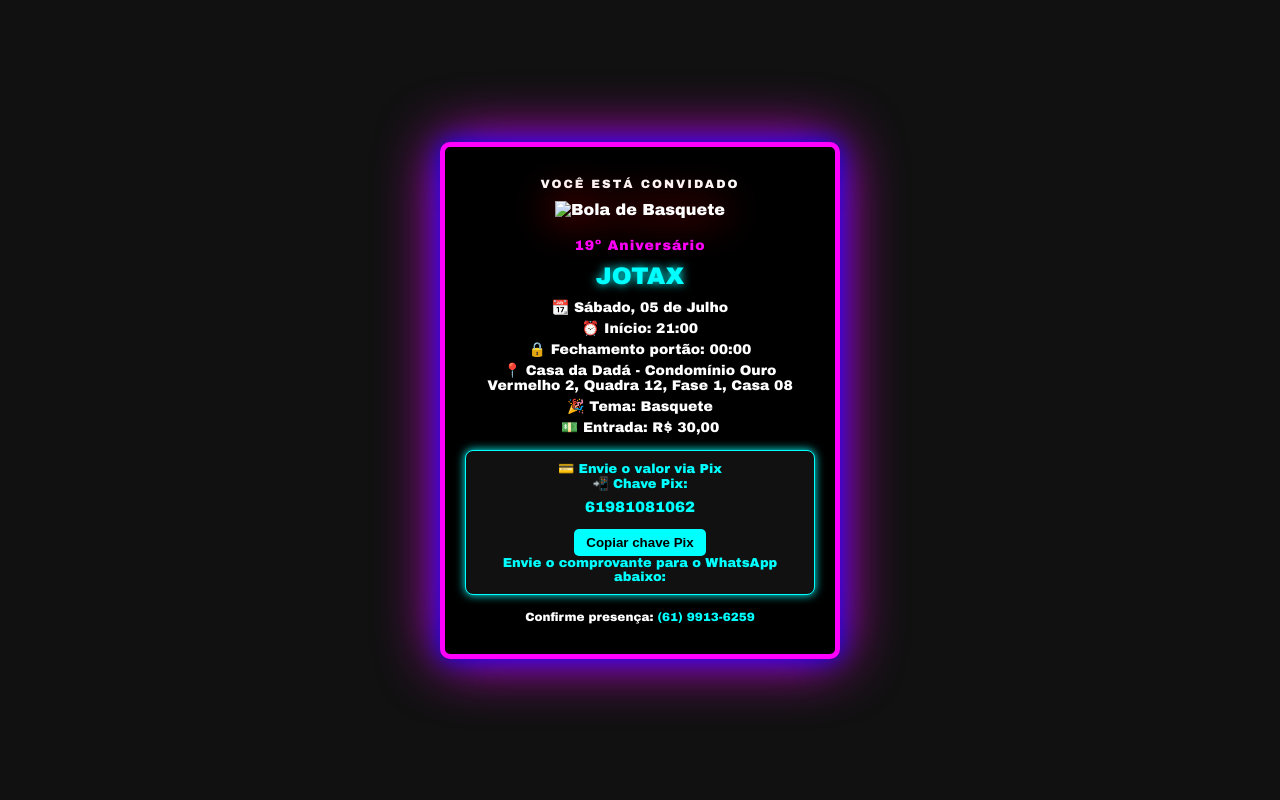
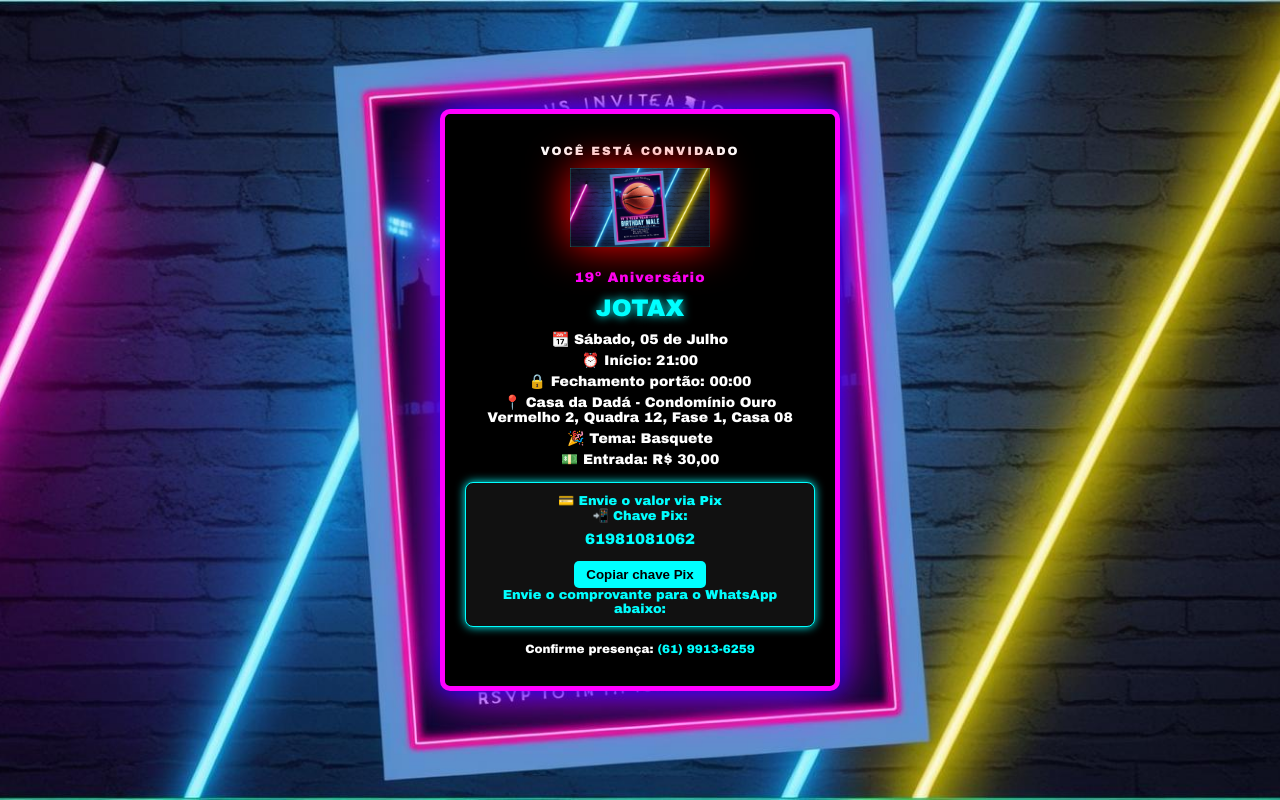
Before and after one commit to cauaguedes/conviteJotax, a plain HTML site: page index.html in a window 1280 px wide. Drawn offline with Linux system fonts and the light colour scheme.

Commit message:
Update index.html

```diff
--- a/index.html
+++ b/index.html
@@ -4,13 +4,13 @@
   <meta charset="UTF-8" />
   <meta name="viewport" content="width=device-width, initial-scale=1.0"/>
   <title>Convite Aniversário Masculino</title>
-  <link rel="shortcut icon" href="img/convite-aniversario-masculino-2.jpg" type="image/x-icon">
+  <link rel="shortcut icon" href="img/convite aniversário masculino 2.jpg" type="image/x-icon">
   <style>
     body {
       margin: 0;
       padding: 0;
       font-family: 'Arial Black', sans-serif;
-      background: #111 url('img/convite-aniversario-masculino-2.jpg') no-repeat center center;
+      background: #111 url('img/convite\ aniversário\ masculino\ 2.jpg') no-repeat center center;
       background-size: cover;
       background-attachment: fixed;
       display: flex;
@@ -117,7 +117,7 @@
 <body>
   <div class="card">
     <div class="top-text">Você está convidado</div>
-    <img src="img/convite-aniversario-masculino-2.jpg" alt="Bola de Basquete">
+    <img src="img/convite aniversário masculino 2.jpg" alt="Bola de Basquete">
     <div class="highlight">19º Aniversário</div>
     <div class="main-title">JOTAX</div>
     <div class="info-line">📆 Sábado, 05 de Julho</div>
```
